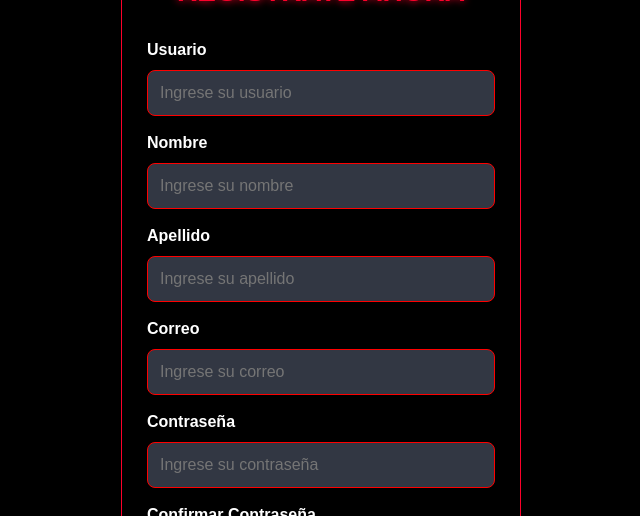
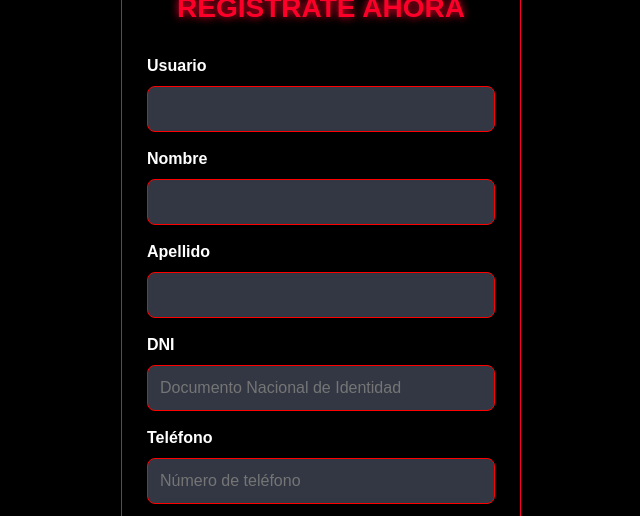
Before and after one commit to IvanGG97/santo-pecado-frontend, a React (Create React App) app: page /register in a window 1280 px wide. Shown: the part 284-800 px from the top of the page, without its empty margins (319-959 px from the left). Built offline with nearby package versions, Linux system fonts and the light colour scheme.

Commit message:
Cambios finales del dia 15-10

```diff
--- a/src/pages/Register/RegisterPage.jsx
+++ b/src/pages/Register/RegisterPage.jsx
@@ -1,10 +1,9 @@
-import React from 'react';
+import React, { useState } from 'react';
 import { useForm } from 'react-hook-form';
 import { useAuth } from '../../contexts/AuthContext';
 import { useNavigate, Link } from 'react-router-dom';
 import styles from './RegisterPage.module.css';
-import { useState } from 'react';
-
+import Swal from 'sweetalert2';
 
 export default function RegisterPage() {
     const { register, handleSubmit, formState: { errors, isValid }, watch } = useForm({ mode: 'onChange' });
@@ -12,7 +11,20 @@ export default function RegisterPage() {
     const navigate = useNavigate();
     const [apiError, setApiError] = useState('');
 
-    const password = watch("password", ""); // Para la validación de confirmar contraseña
+    // 1. Estado para mostrar los requisitos de la contraseña
+    const [isPasswordFocused, setIsPasswordFocused] = useState(false);
+
+    // Observamos el valor de la contraseña en tiempo real
+    const password = watch("password", "");
+
+    // 2. Lógica para validar los requisitos de la contraseña
+    const passwordChecks = {
+        hasSixChars: password.length > 6,
+        hasUpperCase: /[A-Z]/.test(password),
+        hasLowerCase: /[a-z]/.test(password),
+        hasNumber: /\d/.test(password),
+        hasSpecialChar: /[!@#$%^&*(),.?":{}|<>]/.test(password),
+    };
 
     const onSubmit = async (data) => {
         setApiError('');
@@ -21,14 +33,23 @@ export default function RegisterPage() {
             email: data.email,
             first_name: data.firstName,
             last_name: data.lastName,
-            password: data.password
+            password: data.password,
+            dni: data.dni,
+            telefono: data.telefono,
         };
 
         const result = await registerUser(userData);
 
         if (result.success) {
-            alert('Registro exitoso. Serás redirigido al login para que inicies sesión una vez que un administrador apruebe tu cuenta.');
-            navigate('/login');
+            Swal.fire({
+                title: '¡Registro Exitoso!',
+                text: 'Serás redirigido para que inicies sesión.',
+                icon: 'success',
+                timer: 2500,
+                showConfirmButton: false
+            }).then(() => {
+                navigate('/login');
+            });
         } else {
             setApiError(result.error);
         }
@@ -42,73 +63,84 @@ export default function RegisterPage() {
             <h2 className={`${styles.title} ${styles.neonText}`}>REGÍSTRATE AHORA</h2>
 
             <form onSubmit={handleSubmit(onSubmit)}>
-                {/* Campo Usuario */}
                 <label className={styles.label}>Usuario</label>
+                <input className={styles.input} {...register("username", { required: "El usuario es obligatorio" })} />
+                {errors.username && <p className={styles.error}>{errors.username.message}</p>}
+
+                <label className={styles.label}>Nombre</label>
+                <input className={styles.input} {...register("firstName", { required: "El nombre es obligatorio" })} />
+                {errors.firstName && <p className={styles.error}>{errors.firstName.message}</p>}
+
+                <label className={styles.label}>Apellido</label>
+                <input className={styles.input} {...register("lastName", { required: "El apellido es obligatorio" })} />
+                {errors.lastName && <p className={styles.error}>{errors.lastName.message}</p>}
+
+                <label className={styles.label}>DNI</label>
                 <input
                     className={styles.input}
                     type="text"
-                    placeholder="Ingrese su usuario"
-                    {...register("username", { required: "El usuario es obligatorio" })}
+                    placeholder="Documento Nacional de Identidad"
+                    {...register("dni")}
                 />
-                {errors.username && <p className={styles.error}>{errors.username.message}</p>}
 
-                {/* Campo Nombre */}
-                <label className={styles.label}>Nombre</label>
+                <label className={styles.label}>Teléfono</label>
                 <input
                     className={styles.input}
-                    type="text"
-                    placeholder="Ingrese su nombre"
-                    {...register("firstName", { required: "El nombre es obligatorio" })}
+                    type="tel"
+                    placeholder="Número de teléfono"
+                    {...register("telefono")}
                 />
-                {errors.firstName && <p className={styles.error}>{errors.firstName.message}</p>}
 
-                {/* Campo Apellido */}
-                <label className={styles.label}>Apellido</label>
-                <input
-                    className={styles.input}
-                    type="text"
-                    placeholder="Ingrese su apellido"
-                    {...register("lastName", { required: "El apellido es obligatorio" })}
-                />
-                {errors.lastName && <p className={styles.error}>{errors.lastName.message}</p>}
-
-                {/* Campo Correo */}
                 <label className={styles.label}>Correo</label>
                 <input
                     className={styles.input}
                     type="email"
-                    placeholder="Ingrese su correo"
                     {...register("email", {
                         required: "El correo es obligatorio",
                         pattern: {
-                            value: /^(([^<>()[\]\\.,;:\s@"]+(\.[^<>()[\]\\.,;:\s@"]+)*)|(".+"))@((\[[0-9]{1,3}\.[0-9]{1,3}\.[0-9]{1,3}\.[0-9]{1,3}])|(([a-zA-Z\-0-9]+\.)+[a-zA-Z]{2,}))$/,
+                            value: /^\S+@\S+\.\S+$/,
                             message: "Correo no válido"
                         }
                     })}
                 />
                 {errors.email && <p className={styles.error}>{errors.email.message}</p>}
 
-                {/* Campo Contraseña */}
                 <label className={styles.label}>Contraseña</label>
                 <input
                     className={styles.input}
                     type="password"
-                    placeholder="Ingrese su contraseña"
+                    // 3. Actualizamos la validación y añadimos el evento onFocus
                     {...register("password", {
                         required: "La contraseña es obligatoria",
-                        minLength: { value: 6, message: "La contraseña debe tener al menos 6 caracteres" }
+                        validate: {
+                            hasSixChars: v => v.length > 6 || "Debe tener más de 6 caracteres",
+                            hasUpperCase: v => /[A-Z]/.test(v) || "Debe contener al menos una mayúscula",
+                            hasLowerCase: v => /[a-z]/.test(v) || "Debe contener al menos una minúscula",
+                            hasNumber: v => /\d/.test(v) || "Debe contener al menos un número",
+                            hasSpecialChar: v => /[!@#$%^&*(),.?":{}|<>]/.test(v) || "Debe contener al menos un caracter especial",
+                        }
                     })}
+                    onFocus={() => setIsPasswordFocused(true)}
                 />
+                {/* Mostramos el primer error de validación que encuentre react-hook-form */}
                 {errors.password && <p className={styles.error}>{errors.password.message}</p>}
 
-                {/* Campo Confirmar Contraseña */}
+                {/* 4. Lista de requisitos que aparece al hacer focus */}
+                {isPasswordFocused && (
+                    <ul className={styles.passwordCriteria}>
+                        <li className={passwordChecks.hasSixChars ? styles.valid : styles.invalid}>Más de 6 caracteres</li>
+                        <li className={passwordChecks.hasUpperCase ? styles.valid : styles.invalid}>Al menos una mayúscula</li>
+                        <li className={passwordChecks.hasLowerCase ? styles.valid : styles.invalid}>Al menos una minúscula</li>
+                        <li className={passwordChecks.hasNumber ? styles.valid : styles.invalid}>Al menos un número</li>
+                        <li className={passwordChecks.hasSpecialChar ? styles.valid : styles.invalid}>Al menos un carácter especial</li>
+                    </ul>
+                )}
+
                 <label className={styles.label}>Confirmar Contraseña</label>
                 <input
                     className={styles.input}
                     type="password"
-                    placeholder="Confirme su contraseña"
                     {...register("confirmPassword", {
-                        required: "Confirma tu contraseña",
                         validate: value => value === password || "Las contraseñas no coinciden"
                     })}
                 />
@@ -121,7 +153,7 @@ export default function RegisterPage() {
                     className={`${styles.button} ${!isValid || loading ? styles.buttonDisabled : ''}`}
                     disabled={!isValid || loading}
                 >
-                    {loading ? 'Cargando...' : 'Registrarse'}
+                    {loading ? 'Registrando...' : 'Registrarse'}
                 </button>
             </form>
 
```
Also changed, not shown: src/pages/Register/RegisterPage.module.css (+29 -158 lines).
